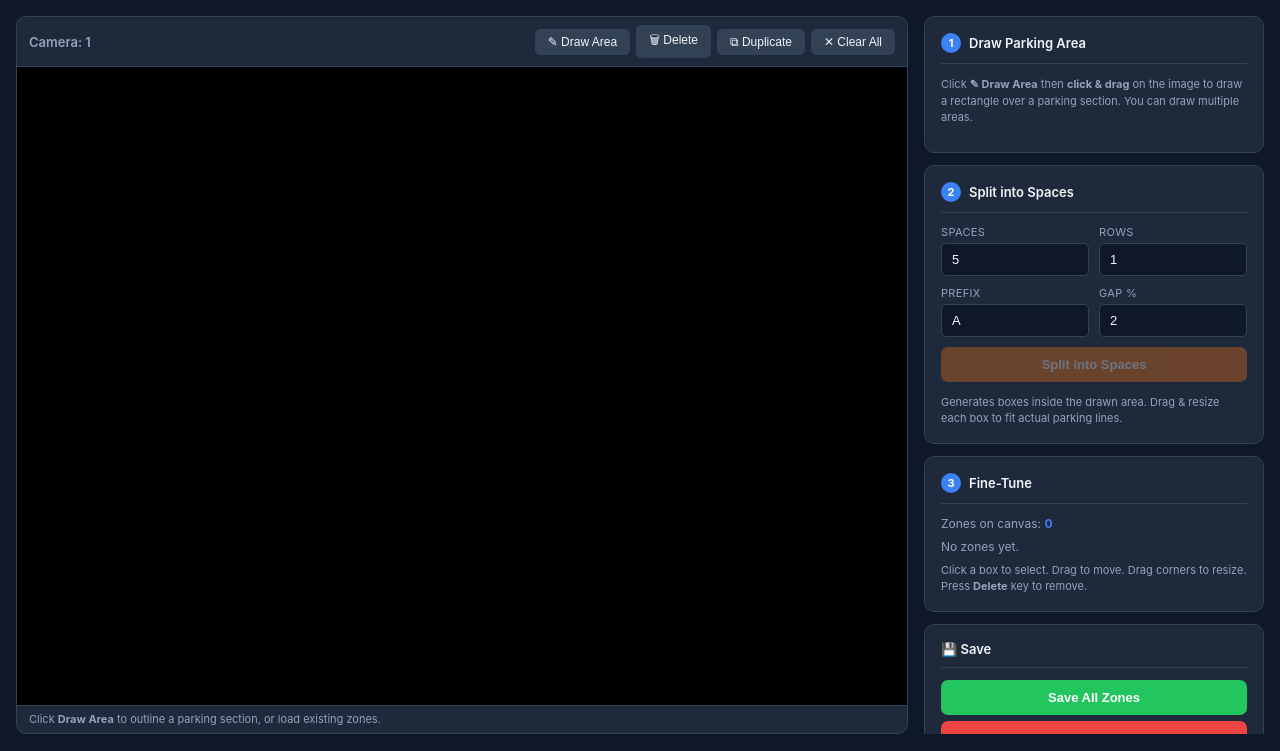
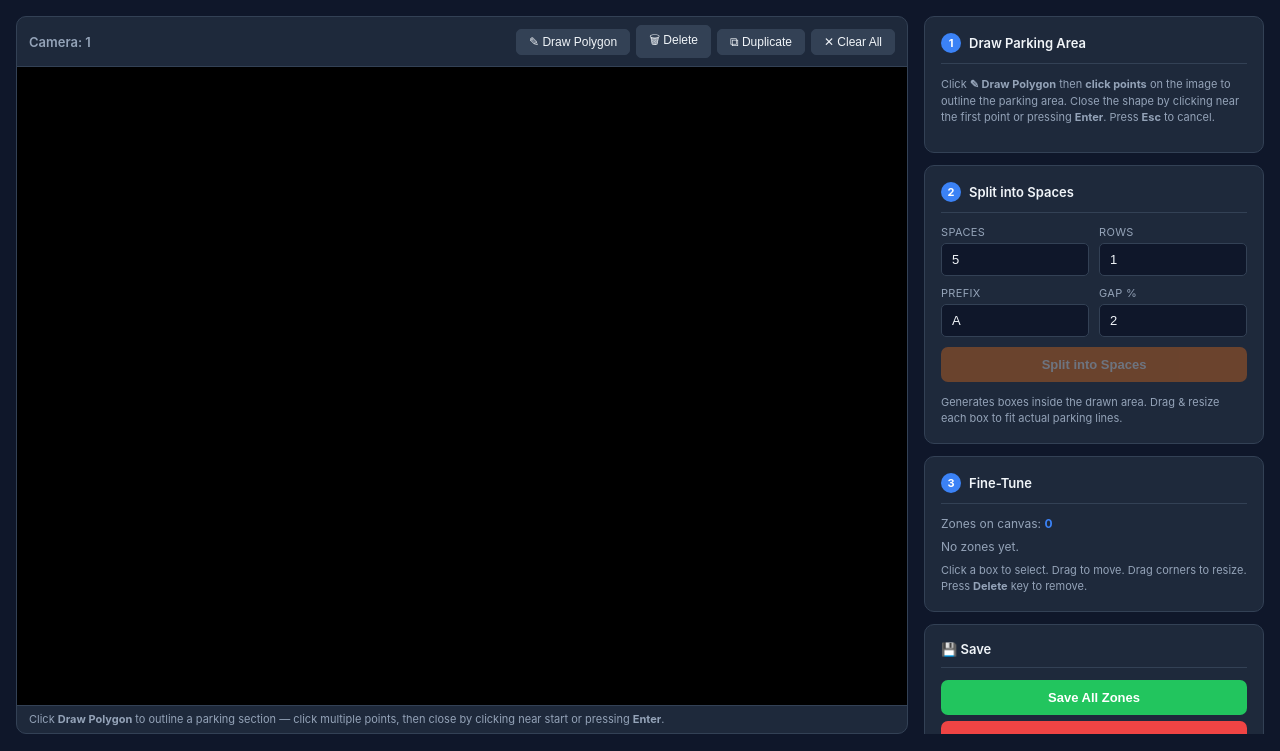
Before and after one commit to deepgpt888/cam, a Flask app: page /admin/zones/1/editor in a window 1280 px wide. Shown: the part 49-800 px from the top of the page. Run offline with Flask 3, Linux system fonts and the light colour scheme; the visitor is signed in with stand-in values (Sample User, id 1); tables that the repository leaves empty hold one stand-in row (values such as "Sample post"); a map, chart or similar area stays blank; some libraries are stand-ins or nearby versions.

Commit message:
auto: 2026-02-19 07:06:32

```diff
--- a/services/api/templates/zone_editor.html
+++ b/services/api/templates/zone_editor.html
@@ -169,7 +169,7 @@
     <div class="canvas-panel">
       <div class="canvas-bar">
         <span class="cam-label">Camera: {{ camera_id }}</span>
-        <button class="tb" id="btn-draw" onclick="toggleDraw()">&#9998; Draw Area</button>
+        <button class="tb" id="btn-draw" onclick="toggleDraw()">&#9998; Draw Polygon</button>
         <button class="tb" onclick="delSelected()">&#128465; Delete</button>
         <button class="tb" onclick="dupSelected()">&#10697; Duplicate</button>
         <button class="tb danger" onclick="clearAll()">&#10005; Clear All</button>
@@ -177,7 +177,7 @@
       <div class="canvas-body">
         <canvas id="canvas"></canvas>
       </div>
-      <div class="canvas-footer" id="footer">Click <b>Draw Area</b> to outline a parking section, or load existing zones.</div>
+      <div class="canvas-footer" id="footer">Click <b>Draw Polygon</b> to outline a parking section — click multiple points, then close by clicking near start or pressing <b>Enter</b>.</div>
     </div>
 
     <!-- SIDEBAR -->
@@ -187,7 +187,7 @@
       <div class="card" id="c1">
         <div class="card-hdr"><span class="badge" id="b1">1</span> Draw Parking Area</div>
         <p class="hint" style="margin-bottom:10px;">
-          Click <b>&#9998; Draw Area</b> then <b>click &amp; drag</b> on the image to draw a rectangle over a parking section. You can draw multiple areas.
+          Click <b>&#9998; Draw Polygon</b> then <b>click points</b> on the image to outline the parking area. Close the shape by clicking near the first point or pressing <b>Enter</b>. Press <b>Esc</b> to cancel.
         </p>
         <div id="area-info" style="display:none;">
           <div class="area-preview">
@@ -292,16 +292,23 @@
     canvas.renderAll();
   }
 
-  /* ========== STEP 1 — DRAW AREA ========== */
-  let drawMode = false, drawing = false;
-  let dStartX = 0, dStartY = 0;
-  let areaRect = null, areaCoords = null;
+  /* ========== STEP 1 — DRAW POLYGON ========== */
+  let drawMode = false;
+  let polyPoints = [];      // [{x,y}] clicked vertices
+  let polyDots   = [];      // fabric.Circle handles
+  let polyLines  = [];      // fabric.Line segments
+  let previewLine = null;   // dashed line following the cursor
+  let areaPolygon = null;   // finalised fabric.Polygon outline
+  let areaCoords  = null;   // {x,y,w,h,points} used for split
+
+  const CLOSE_DIST = 18;    // px — snap-to-close radius
 
   function toggleDraw() {
     drawMode = !drawMode;
     if (drawMode) {
       document.getElementById('btn-draw').classList.add('active');
-      document.getElementById('footer').textContent = '\u270e DRAW MODE \u2014 click & drag to outline the parking area';
+      document.getElementById('footer').innerHTML =
+        '\u270e POLYGON MODE &mdash; click to add points &bull; click near <b>first point</b> or press <b>Enter</b> to close &bull; <b>Esc</b> cancels';
       document.getElementById('footer').classList.add('active');
       canvas.defaultCursor = 'crosshair'; canvas.hoverCursor = 'crosshair';
       canvas.selection = false;
@@ -310,13 +317,15 @@
       document.getElementById('b1').classList.add('on');
       document.getElementById('c1').classList.add('hl');
     } else {
-      endDraw();
+      cancelPoly();
     }
   }
+
   function endDraw() {
-    drawMode = false; drawing = false;
+    drawMode = false;
     document.getElementById('btn-draw').classList.remove('active');
-    document.getElementById('footer').innerHTML = 'Click a box to select. Drag to move. Drag corners to resize. Press <b>Delete</b> to remove.';
+    document.getElementById('footer').innerHTML =
+      'Click a box to select. Drag to move. Drag corners to resize. Press <b>Delete</b> to remove.';
     document.getElementById('footer').classList.remove('active');
     canvas.defaultCursor = 'default'; canvas.hoverCursor = 'move';
     canvas.selection = true;
@@ -326,49 +335,124 @@
     document.getElementById('c1').classList.remove('hl');
   }
 
-  canvas.on('mouse:down', opt => {
-    if (!drawMode) return;
-    drawing = true;
-    const p = canvas.getPointer(opt.e);
-    dStartX = p.x; dStartY = p.y;
-    if (areaRect) { canvas.remove(areaRect); areaRect = null; }
-    areaRect = new fabric.Rect({
-      left: dStartX, top: dStartY, width: 0, height: 0,
-      fill: 'rgba(249,115,22,.1)', stroke: '#f97316', strokeWidth: 2,
-      strokeDashArray: [8,4], selectable: false, evented: false, rx: 3, ry: 3, _isArea: true
+  function cancelPoly() {
+    /* Remove all in-progress drawing objects */
+    polyDots.forEach(d => canvas.remove(d));
+    polyLines.forEach(l => canvas.remove(l));
+    if (previewLine) { canvas.remove(previewLine); previewLine = null; }
+    polyPoints = []; polyDots = []; polyLines = [];
+    endDraw();
+  }
+
+  function addPolyPoint(x, y) {
+    /* Dot at vertex */
+    const isFirst = polyPoints.length === 0;
+    const dot = new fabric.Circle({
+      left: x - 5, top: y - 5, radius: 5,
+      fill: isFirst ? '#f97316' : '#fff',
+      stroke: '#f97316', strokeWidth: 2,
+      selectable: false, evented: false, _isPoly: true
     });
-    canvas.add(areaRect);
-  });
-  canvas.on('mouse:move', opt => {
-    if (!drawMode || !drawing || !areaRect) return;
-    const p = canvas.getPointer(opt.e);
-    areaRect.set({
-      left: Math.min(dStartX, p.x), top: Math.min(dStartY, p.y),
-      width: Math.abs(p.x - dStartX), height: Math.abs(p.y - dStartY)
+    canvas.add(dot);
+    polyDots.push(dot);
+
+    /* Line from previous point */
+    if (polyPoints.length > 0) {
+      const prev = polyPoints[polyPoints.length - 1];
+      const seg = new fabric.Line([prev.x, prev.y, x, y], {
+        stroke: '#f97316', strokeWidth: 2, strokeDashArray: [6, 3],
+        selectable: false, evented: false, _isPoly: true
+      });
+      canvas.add(seg);
+      polyLines.push(seg);
+    }
+
+    polyPoints.push({ x, y });
+
+    /* Update or create the preview (cursor-following) line */
+    if (previewLine) canvas.remove(previewLine);
+    previewLine = new fabric.Line([x, y, x, y], {
+      stroke: '#f97316', strokeWidth: 1.5, strokeDashArray: [4, 4],
+      selectable: false, evented: false, opacity: .6, _isPoly: true
     });
+    canvas.add(previewLine);
     canvas.renderAll();
-  });
-  canvas.on('mouse:up', () => {
-    if (!drawMode || !drawing) return;
-    drawing = false;
-    if (!areaRect || areaRect.width < 30 || areaRect.height < 20) {
-      if (areaRect) { canvas.remove(areaRect); areaRect = null; }
-      toast('Area too small \u2014 drag a bigger rectangle', 'err'); return;
+  }
+
+  function closePoly() {
+    if (polyPoints.length < 3) {
+      toast('Need at least 3 points to close the polygon', 'err'); return;
     }
-    areaCoords = { x: areaRect.left, y: areaRect.top, w: areaRect.width, h: areaRect.height };
+    /* Remove temp objects */
+    polyDots.forEach(d => canvas.remove(d));
+    polyLines.forEach(l => canvas.remove(l));
+    if (previewLine) { canvas.remove(previewLine); previewLine = null; }
+
+    /* Build fabric.Polygon */
+    const pts = polyPoints.map(p => ({ x: p.x, y: p.y }));
+    if (areaPolygon) canvas.remove(areaPolygon);
+    areaPolygon = new fabric.Polygon(pts, {
+      fill: 'rgba(249,115,22,.10)', stroke: '#f97316', strokeWidth: 2,
+      strokeDashArray: [8, 4], selectable: false, evented: false, _isArea: true
+    });
+    canvas.add(areaPolygon);
+
+    /* Bounding box used by split */
+    const xs = polyPoints.map(p => p.x), ys = polyPoints.map(p => p.y);
+    const minX = Math.min(...xs), minY = Math.min(...ys);
+    const maxX = Math.max(...xs), maxY = Math.max(...ys);
+    areaCoords = { x: minX, y: minY, w: maxX - minX, h: maxY - minY, points: polyPoints };
+
+    polyPoints = []; polyDots = []; polyLines = [];
+
     document.getElementById('area-info').style.display = 'block';
     document.getElementById('area-dims').textContent =
       Math.round(areaCoords.w) + '\u00d7' + Math.round(areaCoords.h) + ' px  (' +
-      (areaCoords.w/CW*100).toFixed(1) + '% \u00d7 ' + (areaCoords.h/CH*100).toFixed(1) + '%)';
+      (areaCoords.w / CW * 100).toFixed(1) + '% \u00d7 ' + (areaCoords.h / CH * 100).toFixed(1) + '%)  ' +
+      pts.length + ' vertices';
+
     document.getElementById('btn-split').disabled = false;
     endDraw();
     document.getElementById('b2').classList.add('on');
     document.getElementById('c2').classList.add('hl');
-    toast('Area drawn \u2014 set number of spaces and click Split', 'ok');
+    toast('Polygon closed \u2014 set spaces and click Split', 'ok');
+  }
+
+  /* Mouse handlers — polygon mode */
+  canvas.on('mouse:down', opt => {
+    if (!drawMode) return;
+    const p = canvas.getPointer(opt.e);
+
+    /* Double-click closes */
+    if (opt.e.detail === 2 && polyPoints.length >= 2) { closePoly(); return; }
+
+    /* Click near first point closes */
+    if (polyPoints.length >= 3) {
+      const f = polyPoints[0];
+      const dx = p.x - f.x, dy = p.y - f.y;
+      if (Math.sqrt(dx*dx + dy*dy) < CLOSE_DIST) { closePoly(); return; }
+    }
+
+    addPolyPoint(p.x, p.y);
+  });
+
+  canvas.on('mouse:move', opt => {
+    if (!drawMode || !previewLine || polyPoints.length === 0) return;
+    const p = canvas.getPointer(opt.e);
+
+    /* Snap cursor hint: highlight first dot when close */
+    const f = polyPoints[0];
+    const dx = p.x - f.x, dy = p.y - f.y;
+    const near = Math.sqrt(dx*dx + dy*dy) < CLOSE_DIST;
+    polyDots[0]?.set({ radius: near ? 8 : 5, fill: '#f97316' });
+
+    previewLine.set({ x2: near ? f.x : p.x, y2: near ? f.y : p.y });
+    canvas.renderAll();
   });
 
   function clearArea() {
-    if (areaRect) { canvas.remove(areaRect); areaRect = null; }
+    cancelPoly();
+    if (areaPolygon) { canvas.remove(areaPolygon); areaPolygon = null; }
     areaCoords = null;
     document.getElementById('area-info').style.display = 'none';
     document.getElementById('btn-split').disabled = true;
@@ -407,7 +491,7 @@
       }
     }
 
-    if (areaRect) { canvas.remove(areaRect); areaRect = null; }
+    if (areaPolygon) { canvas.remove(areaPolygon); areaPolygon = null; }
     areaCoords = null;
     document.getElementById('area-info').style.display = 'none';
     document.getElementById('btn-split').disabled = true;
@@ -492,7 +576,8 @@
     if (zones.length && !confirm('Clear all ' + zones.length + ' zones from canvas?')) return;
     zones.forEach(z => { canvas.remove(z.rect); canvas.remove(z.label); });
     zones = [];
-    if (areaRect) { canvas.remove(areaRect); areaRect = null; }
+    if (areaPolygon) { canvas.remove(areaPolygon); areaPolygon = null; }
+    cancelPoly();
     areaCoords = null;
     document.getElementById('area-info').style.display = 'none';
     document.getElementById('btn-split').disabled = true;
@@ -502,7 +587,8 @@
   document.addEventListener('keydown', e => {
     if (e.target.tagName === 'INPUT') return;
     if (e.key === 'Delete' || e.key === 'Backspace') delSelected();
-    if (e.key === 'Escape' && drawMode) endDraw();
+    if (e.key === 'Escape' && drawMode) cancelPoly();
+    if ((e.key === 'Enter') && drawMode) closePoly();
   });
 
   /* ========== ZONE LIST ========== */
```
